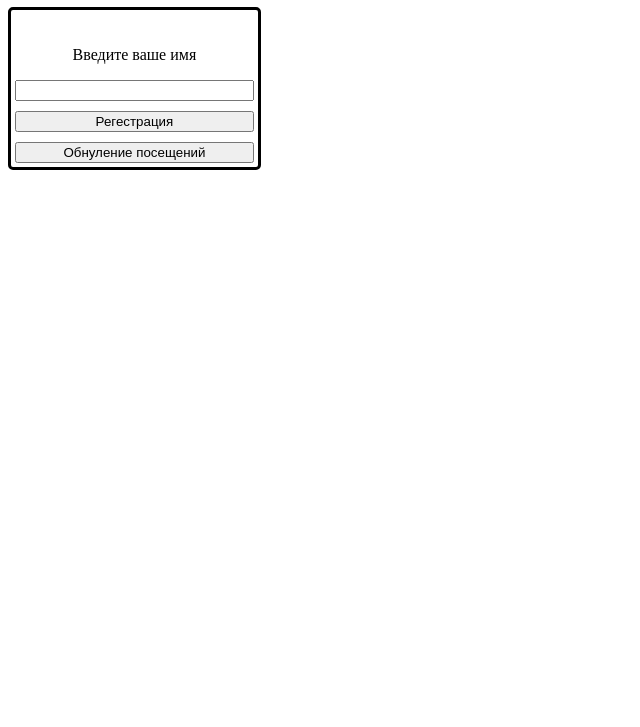
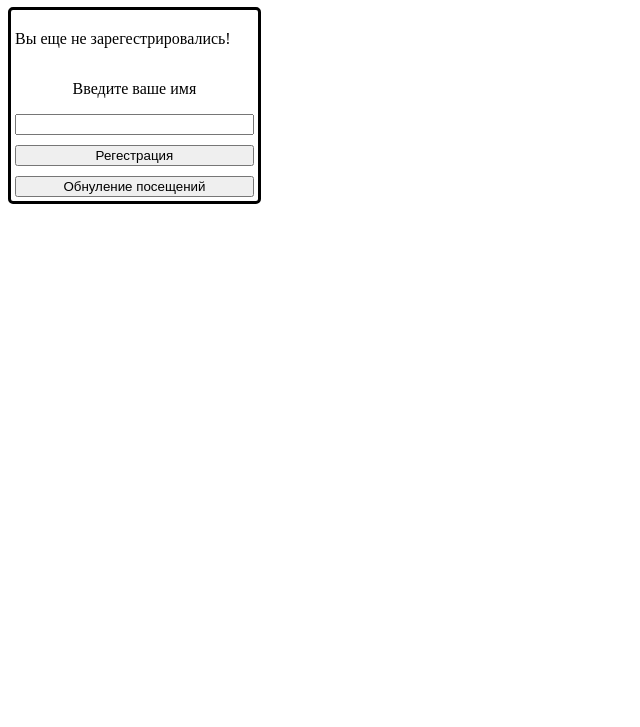
Before and after one commit to KiddaCLD/asdasd, a plain HTML site: page index.html in a window 1280 px wide. Shown: the part 73-800 px from the top of the page, without its empty margins (0-640 px from the left). Drawn offline with Linux system fonts and the light colour scheme.

Commit message:
Update index.html

```diff
--- a/index.html
+++ b/index.html
@@ -6,7 +6,7 @@
 	<title></title>
 </head>
 <body>
-	<script type="text/javascript" src="Mian.js" defer></script>
+	<script type="text/javascript" src="main.js" defer></script>
 	<h1>COOKIE</h1>
 
 
```
